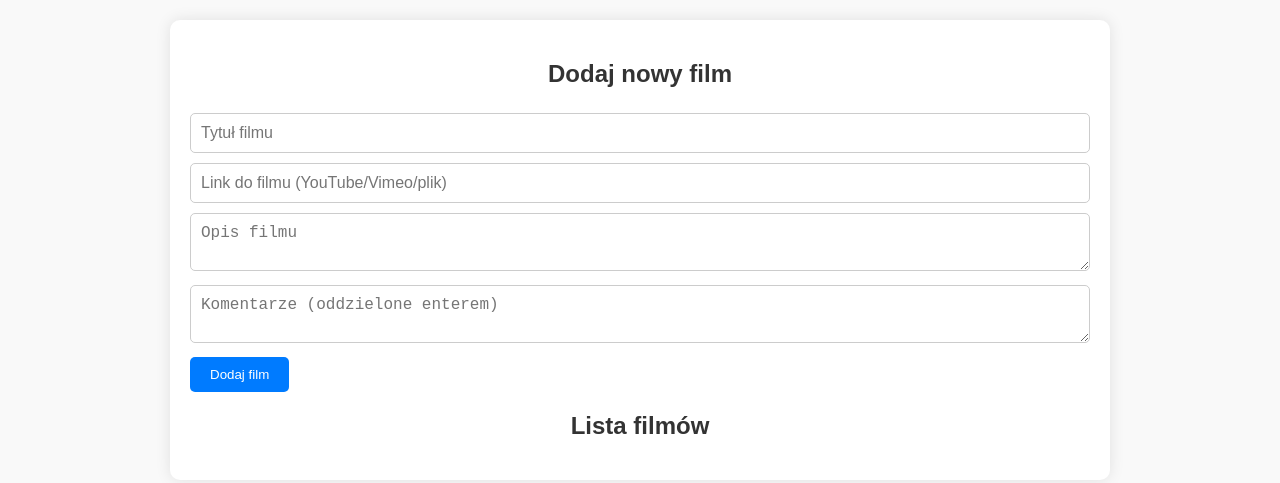
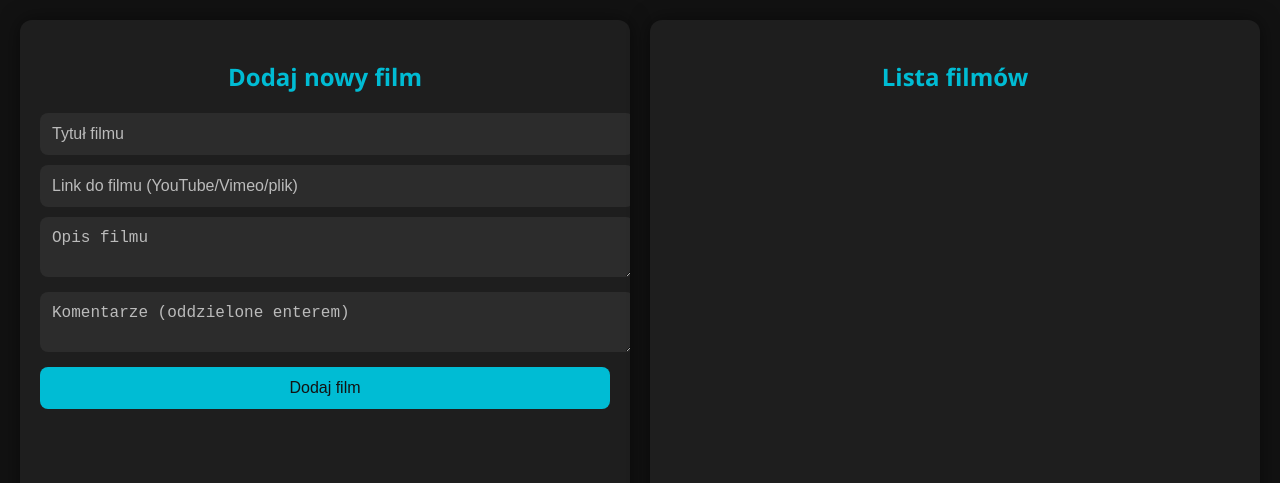
Before and after one commit to WYSIXTHE/snupVideo, a plain HTML site: page index.html in a window 1280 px wide. Drawn offline with Linux system fonts and the light colour scheme; no server answers.

Commit message:
Update style.css

```diff
--- a/style.css
+++ b/style.css
@@ -1,77 +1,90 @@
 body {
-  font-family: Arial, sans-serif;
-  background: #f9f9f9;
   margin: 0;
+  font-family: 'Segoe UI', Tahoma, Geneva, Verdana, sans-serif;
+  background-color: #121212;
+  color: #fff;
+}
+
+.container {
+  display: flex;
+  min-height: 100vh;
+  gap: 20px;
   padding: 20px;
 }
 
-.container {
-  max-width: 900px;
-  margin: auto;
-  background: #fff;
+.panel {
+  flex: 1;
+  background-color: #1e1e1e;
   padding: 20px;
-  border-radius: 10px;
-  box-shadow: 0 0 15px rgba(0,0,0,0.1);
+  border-radius: 12px;
+  box-shadow: 0 0 20px rgba(0,0,0,0.5);
+  overflow-y: auto;
 }
 
-h1, h2 {
+.panel h2 {
   text-align: center;
-  color: #333;
+  margin-bottom: 20px;
+  color: #00bcd4;
 }
 
 input, textarea {
   width: 100%;
-  padding: 10px;
-  margin: 5px 0;
-  border-radius: 5px;
-  border: 1px solid #ccc;
+  padding: 12px;
+  margin-bottom: 10px;
+  border-radius: 8px;
+  border: none;
+  background-color: #2c2c2c;
+  color: #fff;
   font-size: 16px;
-  box-sizing: border-box;
+}
+
+input::placeholder, textarea::placeholder {
+  color: #bbb;
 }
 
 button {
-  padding: 10px 20px;
-  background: #007BFF;
-  color: white;
+  width: 100%;
+  padding: 12px;
+  background: #00bcd4;
   border: none;
-  border-radius: 5px;
+  border-radius: 8px;
+  color: #121212;
+  font-size: 16px;
   cursor: pointer;
-  margin-top: 5px;
+  transition: 0.3s;
 }
 
 button:hover {
-  background: #0056b3;
+  background: #0097a7;
 }
 
 .video {
-  border: 1px solid #ddd;
+  background-color: #2c2c2c;
   padding: 15px;
-  border-radius: 8px;
+  border-radius: 10px;
   margin-bottom: 15px;
-  background: #f1f1f1;
-}
-
-.video strong {
-  display: inline-block;
-  margin-bottom: 5px;
+  position: relative;
 }
 
 .video button {
-  float: right;
-  background: #dc3545;
+  position: absolute;
+  top: 10px;
+  right: 10px;
+  background: #ff5252;
 }
 
 .video button:hover {
-  background: #a71d2a;
+  background: #ff1744;
 }
 
 iframe, video {
-  max-width: 100%;
-  height: 250px;
-  display: block;
+  width: 100%;
+  height: 220px;
+  border-radius: 8px;
   margin-top: 10px;
 }
 
 ul {
   padding-left: 20px;
+  margin-top: 5px;
 }
```
